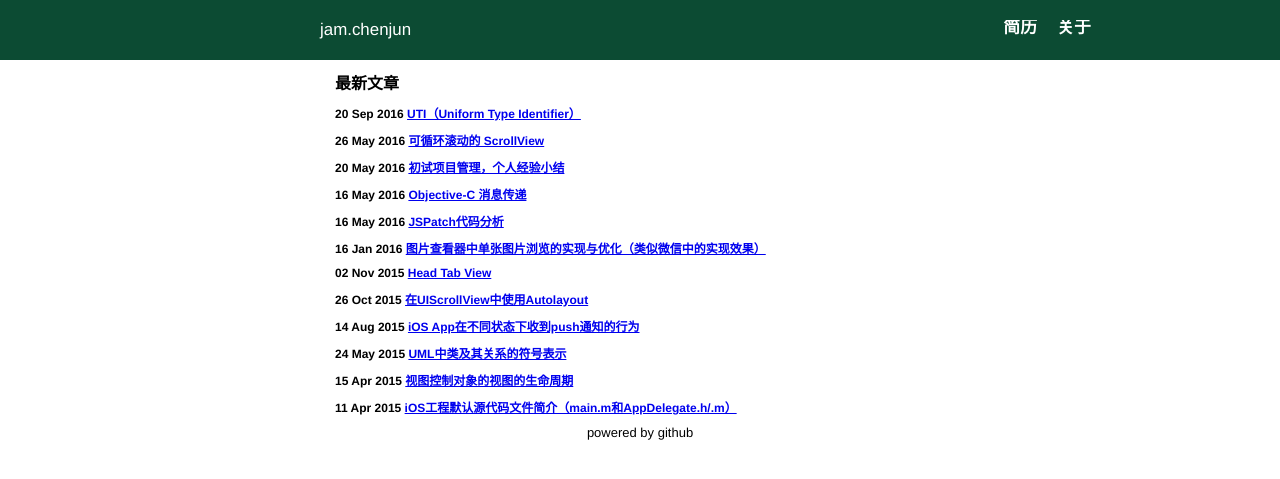
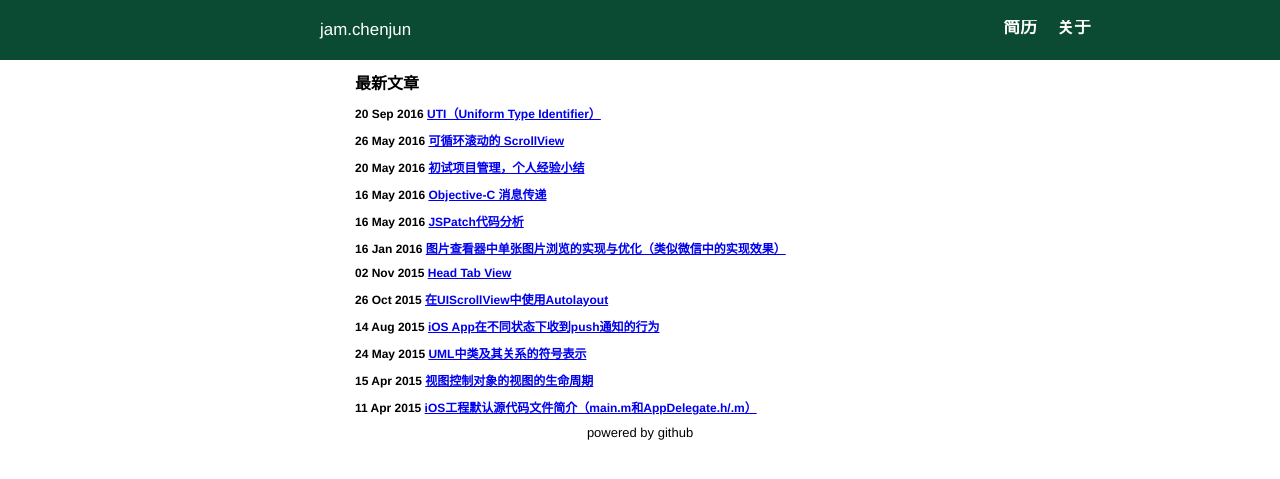
Before and after one commit to rob2468/rob2468.github.io, a Jekyll site: the page built from index.html, in a window 1280 px wide. Shown: the top 479 px of the page. Built offline with Jekyll 4.4.1, drawn with Linux system fonts in a browser that asks for light colours; nearby versions of some CDN libraries.

Commit message:
add horizontal padding for main div

```diff
--- a/css/default.css
+++ b/css/default.css
@@ -35,6 +35,8 @@ div.main
     width: 100%;
     margin-left: auto;
     margin-right: auto;
+    box-sizing: border-box;
+    padding: 0 20px;
 }
 
 div.footer
```
